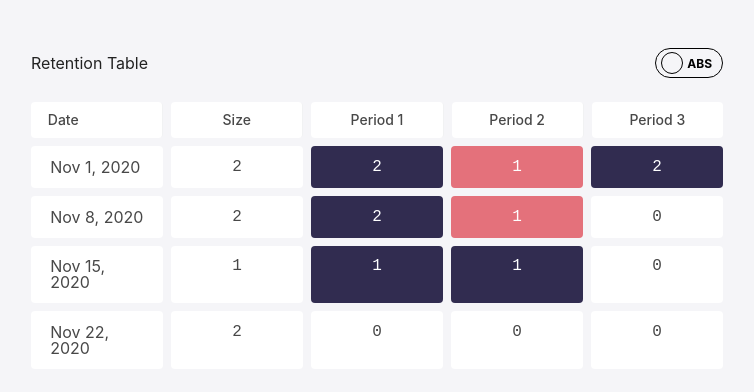
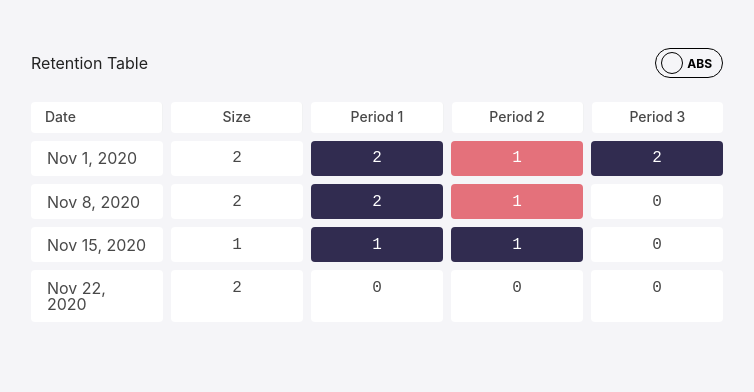
Before and after one commit to thisugee/retention-matrix-js, a website built with Parcel: page src/index.html in a window 1280 px wide. Shown: the whole page, without its empty margins (263-1017 px from the left). Built offline with nearby package versions, Linux system fonts and the light colour scheme.

Commit message:
style: modify table cell padding

```diff
--- a/src/styles/styles.css
+++ b/src/styles/styles.css
@@ -43,7 +43,7 @@ h1 {
   flex-grow: 1;
   width: 100%;
   width: 100%;
-  padding: 0.8em 1.2em;
+  padding: 0.6em 1.0em;
   overflow: hidden;
   list-style: none;
   background: #4f44e0;
```
